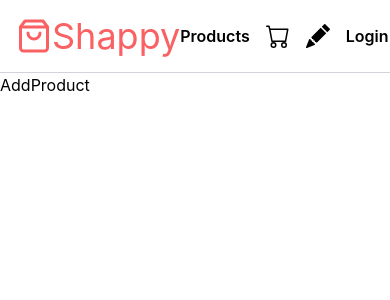
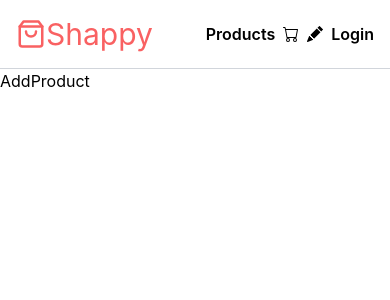
Before and after one commit to highspirit7/shappy, a React (Create React App) app: page /products/add in a window 390 px wide. Shown: the top 300 px of the page. Built offline with nearby package versions, Linux system fonts and the light colour scheme; no server answers.

Commit message:
feat: add Profile(avatar + name) on header

```diff
--- a/src/components/Navbar.tsx
+++ b/src/components/Navbar.tsx
@@ -7,6 +7,7 @@ import { BsPencilFill, BsCart } from 'react-icons/bs';
 import { login, logout, onUserStateChanged } from '../api/firebase';
 
 import type { User } from 'firebase/auth';
+import Profile from './Profile';
 
 const Navbar: FC = (props) => {
   const [user, setUser] = useState<null | User>(null);
@@ -25,18 +26,22 @@ const Navbar: FC = (props) => {
 
   return (
     <header className="flex justify-between border-b border-gray-300 p-4">
-      <Link to="/" className="flex items-center text-4xl text-brand">
+      <Link
+        to="/"
+        className="flex items-center mr-2 text-3xl md:text-4xl text-brand"
+      >
         <FiShoppingBag />
         <h1>Shappy</h1>
       </Link>
-      <nav className="flex items-center gap-4 font-semibold">
+      <nav className="flex items-center gap-2 md:gap-4 font-semibold">
         <Link to="/products">Products</Link>
-        <Link to="/cart" className="text-2xl">
+        <Link to="/cart" className="md:text-2xl">
           <BsCart />
         </Link>
-        <Link to="/products/add" className="text-2xl">
+        <Link to="/products/add" className="md:text-2xl">
           <BsPencilFill />
         </Link>
+        {user != null && <Profile user={user} />}
         {user != null ? (
           <button onClick={handleLogout}>Logout</button>
         ) : (
--- /dev/null
+++ b/src/components/Profile.tsx
@@ -0,0 +1,21 @@
+import React from 'react';
+
+import type { FC } from 'react';
+import type { User } from 'firebase/auth';
+
+const Profile: FC<{ user: User }> = ({ user: { photoURL, displayName } }) => {
+  return (
+    <div className="flex items-center">
+      <img
+        src={photoURL ?? undefined}
+        alt="user_avatar"
+        className="w-6 h-6 md:w-8 md:h-8 rounded-full md:mr-2"
+      ></img>
+      <span className="hidden md:inline font-serif font-medium">
+        {displayName}
+      </span>
+    </div>
+  );
+};
+
+export default Profile;
```
